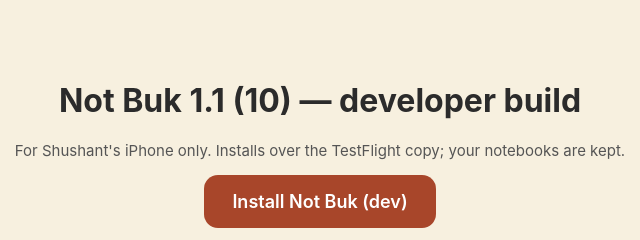
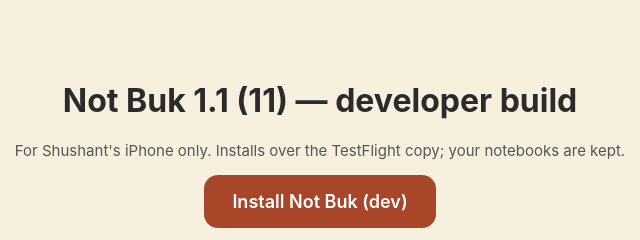
Before and after one commit to edsindustries1/notbuk-web, a plain HTML site: page dev/k7q2/index.html in a window 1280 px wide. Shown: the part 232-472 px from the top of the page, 320-960 px from the left. Drawn offline with Linux system fonts and the light colour scheme.

Commit message:
Dev build 11 for schema bootstrap

```diff
--- a/dev/k7q2/index.html
+++ b/dev/k7q2/index.html
@@ -1,5 +1,5 @@
 <!doctype html><html><head><meta charset="utf-8"><meta name="viewport" content="width=device-width,initial-scale=1"><meta name="robots" content="noindex"><title>Not Buk — developer build</title>
 <style>body{font-family:-apple-system,system-ui;background:#f7f0df;color:#2b2b2b;display:flex;min-height:100vh;align-items:center;justify-content:center;margin:0}main{text-align:center;padding:32px}a.btn{display:inline-block;background:#a8462a;color:#fff;text-decoration:none;padding:16px 28px;border-radius:14px;font-size:18px;font-weight:600}p{color:#555;font-size:15px}</style></head>
-<body><main><h1>Not Buk 1.1 (10) — developer build</h1><p>For Shushant's iPhone only. Installs over the TestFlight copy; your notebooks are kept.</p>
+<body><main><h1>Not Buk 1.1 (11) — developer build</h1><p>For Shushant's iPhone only. Installs over the TestFlight copy; your notebooks are kept.</p>
 <p><a class="btn" href="itms-services://?action=download-manifest&url=https://notbuk.in/dev/k7q2/manifest.plist">Install Not Buk (dev)</a></p>
 <p>After it installs, open Not Buk once and wait a minute on the shelf.</p></main></body></html>
```
Also changed, not shown: 1 other file.
